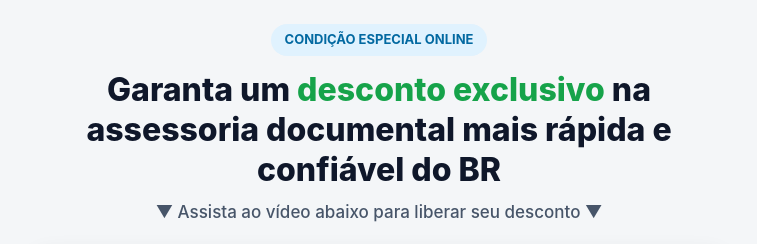
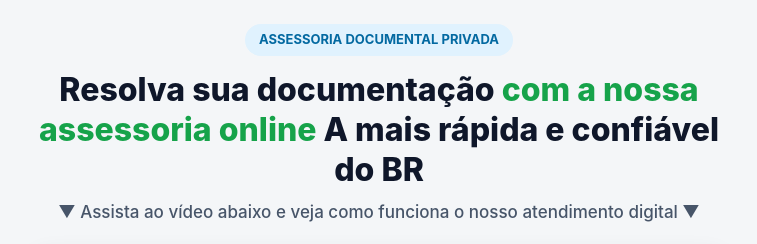
Before and after one commit to Alessandrofelipe90/q-, a plain HTML site: page nascido.html in a window 1280 px wide. Shown: the top 244 px of the page, without its empty margins (261-1018 px from the left). Drawn offline with Linux system fonts and the light colour scheme; grey boxes are pictures that could not be loaded.

Commit message:
Update nascido.html

```diff
--- a/nascido.html
+++ b/nascido.html
@@ -115,13 +115,13 @@
 <body>
 
   <main class="container">
-    <span class="badge">Condição Especial Online</span>
+    <span class="badge">Assessoria Documental Privada</span>
 
     <h1>
-      Garanta um <span class="highlight">desconto exclusivo</span> na assessoria documental mais rápida e confiável do BR
+      Resolva sua documentação <span class="highlight">com a nossa assessoria online</span> A mais rápida e confiável do BR
     </h1>
 
-    <p class="subheadline">▼ Assista ao vídeo abaixo para liberar seu desconto ▼</p>
+    <p class="subheadline">▼ Assista ao vídeo abaixo e veja como funciona o nosso atendimento digital ▼</p>
 
     <div class="video-wrapper">
       <!-- COLE AQUI O IFRAME DO YOUTUBE OU O SCRIPT DO SEU PLAYER (EX: VTURB) -->
```
